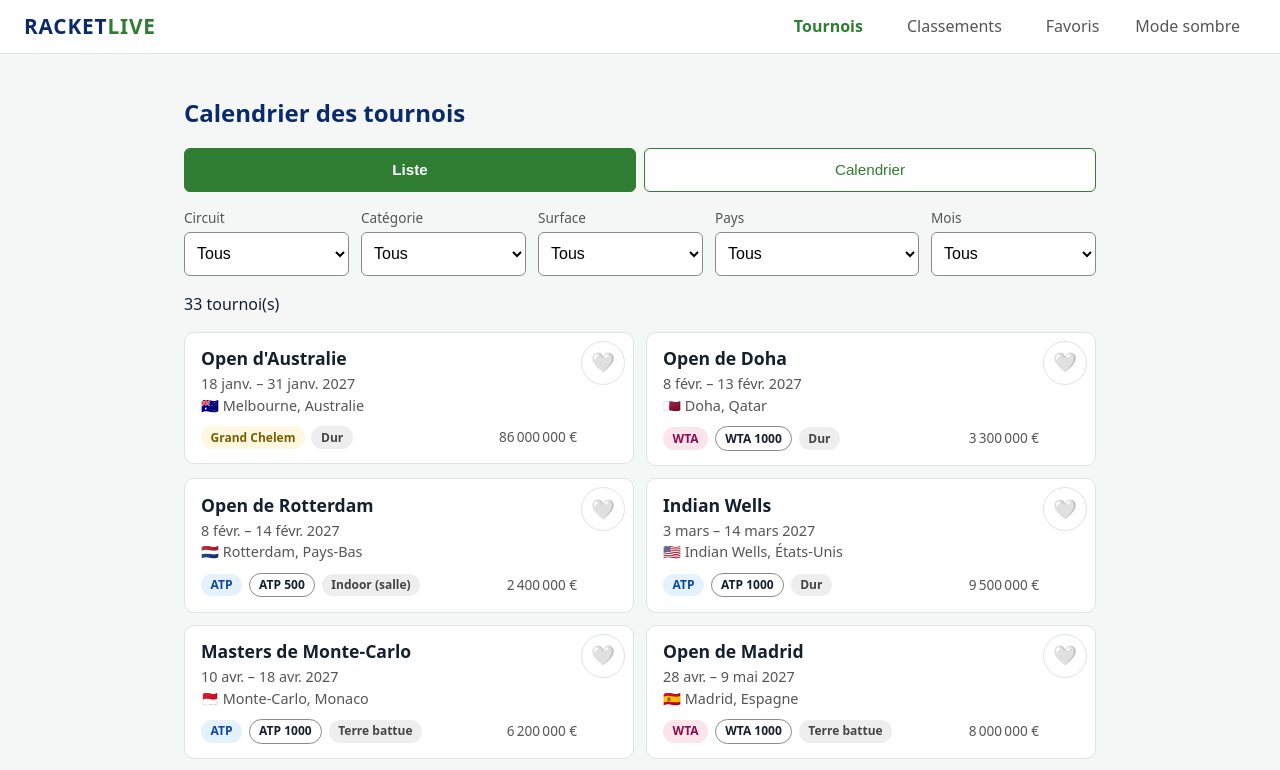
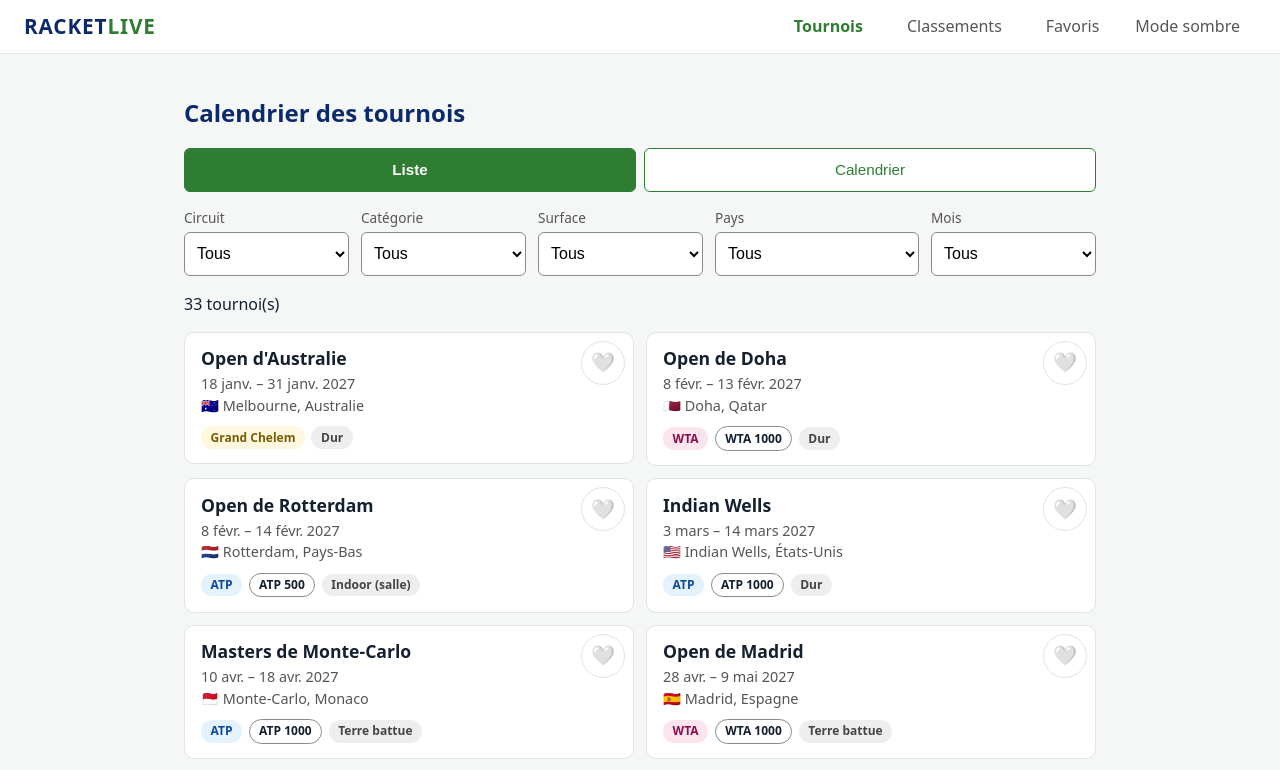
Before and after one commit to Labrosse-Anthony/racketlive, a React (Vite) app: page /calendrier in a window 1280 px wide. Shown: the top 770 px of the page. Built offline with nearby package versions, Linux system fonts and the light colour scheme.

Commit message:
Retirer la dotation de la carte de tournoi

```diff
--- a/src/components/tournaments/TournamentCard.css
+++ b/src/components/tournaments/TournamentCard.css
@@ -38,12 +38,6 @@
   align-items: center;
   gap: 0.4rem;
   margin-top: 0.6rem;
-}
-
-.tournoi-card__dotation {
-  margin-left: auto;
-  color: var(--text-muted);
-  font-size: 0.85rem;
 }
 
 .badge {
--- a/src/components/tournaments/TournamentCard.jsx
+++ b/src/components/tournaments/TournamentCard.jsx
@@ -1,14 +1,11 @@
 import { Link } from 'react-router-dom'
 import { drapeau } from '../../utils/flags.js'
 import { formaterPeriode } from '../../utils/dates.js'
-import { formaterEuros } from '../../utils/format.js'
 import { CIRCUITS, SURFACES, PAYS } from '../../utils/labels.js'
 import FavoriteButton from '../ui/FavoriteButton.jsx'
 import './TournamentCard.css'
 
 function TournamentCard({ tournoi }) {
-  const dotation = formaterEuros(tournoi.dotation)
-
   return (
     <article className="tournoi-card">
       <Link to={`/tournois/${tournoi.id}`} className="tournoi-card__lien">
@@ -34,7 +31,6 @@ function TournamentCard({ tournoi }) {
           <span className="badge badge--surface">
             {SURFACES[tournoi.surface]}
           </span>
-          <span className="tournoi-card__dotation">{dotation}</span>
         </div>
       </Link>
 
```
